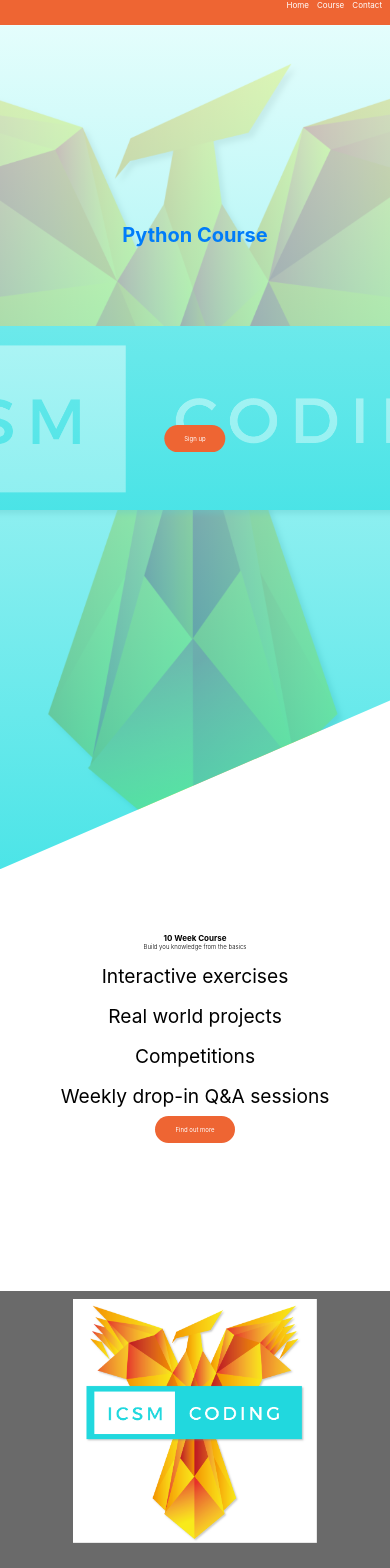
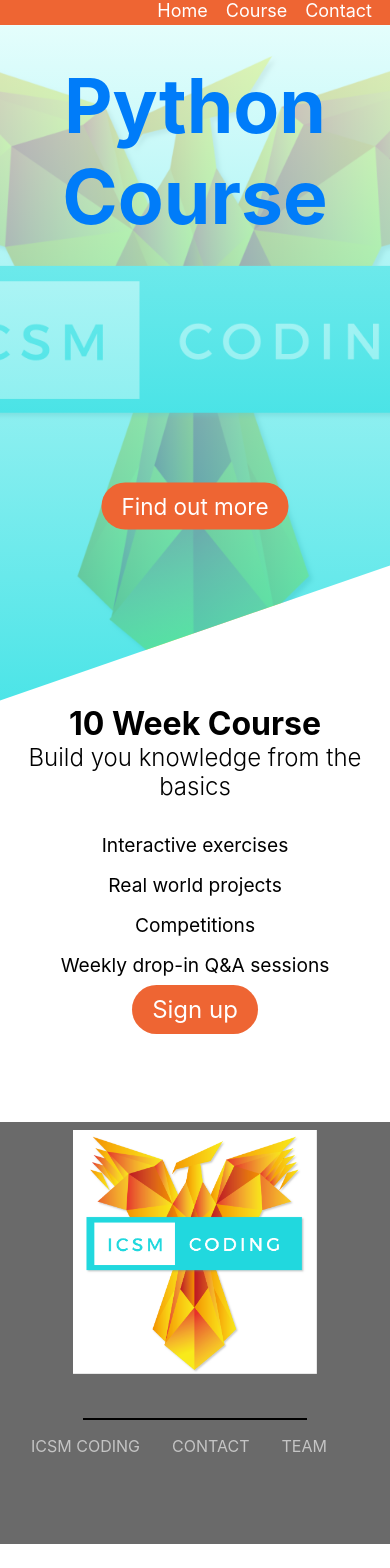
Before and after one commit to charlieblindsay/icsm_web, a React (Create React App) app: page / in a window 390 px wide. Shown: the top 1568 px of the page. After the commit the page ends 1544 px from the top, so only its background shows below. Built offline with nearby package versions, Linux system fonts and the light colour scheme.

Commit message:
more media queries

```diff
--- a/src/react/R_components/CourseButton.js
+++ b/src/react/R_components/CourseButton.js
@@ -12,7 +12,7 @@ function CourseButton(props){
                     <div>
                         <h3 className="tertiary-title">{props.date}</h3>
                         <h2 className="secondary-title margin-small">{props.title}</h2>
-                        <h5>{props.description}</h5>
+                        <h4 className='paragraph'>{props.description}</h4>
                     </div>
                 </div>
             </Link>
--- a/src/react/R_components/CourseButtonGrey.js
+++ b/src/react/R_components/CourseButtonGrey.js
@@ -9,7 +9,7 @@ function CourseButtonGrey(props){
                     <div>
                         <h3 className="tertiary-title">{props.date}</h3>
                         <h2 className="secondary-title margin-small">{props.title}</h2>
-                        <h5>{props.description}</h5>
+                        <h4 className='paragraph'>{props.description}</h4>
                         <h3 className="tertiary-title">Coming soon</h3>
                     </div>
                 </div>
--- a/src/react/pages/HomePage.js
+++ b/src/react/pages/HomePage.js
@@ -10,10 +10,12 @@ const html = (
   <header className='header'>
     <div className='header__text-box'>
     <h1 className="primary-title color-blue">Python Course</h1>
-    <h1 className="secondary-title color-blue margin-big hidden ">
+    <h1 className="secondary-title color-blue hidden ">
       Autumn Term
     </h1>
-      <ButtonPrimary href='/videos/section1' buttonText='Sign up' />
+    </div>
+    <div className="header__text-box__btn">
+      <ButtonPrimary href='/course' buttonText='Find out more' />
     </div>
   </header>
 
@@ -24,7 +26,7 @@ const html = (
         <ul>
           {overviewList}
         </ul>
-        <ButtonPrimary href='/course' buttonText='Find out more' />
+        <ButtonPrimary href='/course' buttonText='Sign up' />
     </div>
   </div>
 
--- a/src/sass/base/_typography.scss
+++ b/src/sass/base/_typography.scss
@@ -17,6 +17,11 @@ base {
 
 .tertiary-title {
   font-size: 1.5em;
+  font-weight: 300;
+}
+
+.paragraph{
+  font-size: 1em;
   font-weight: 300;
 }
 
--- a/src/sass/layout/_footer.scss
+++ b/src/sass/layout/_footer.scss
@@ -9,13 +9,13 @@
     &__list{
       list-style: none;
       left: 50%;
-      transform: translate(-50% 0);
     }
 
     &__item{
       padding-right: 2em;
       padding-top:1em;
       display: inline-block;
+      font-size: 1rem;
 
     }
 
--- a/src/sass/layout/_navbar.scss
+++ b/src/sass/layout/_navbar.scss
@@ -6,12 +6,13 @@
     &__list{
         position: absolute;
         right: 0;
-
     }
 
     &__list-item{
         display: inline-block;
         padding-right: 1em;
+        font-size: 18px;
+
     }
 
     &__list-item a{
--- a/src/sass/pages/_home.scss
+++ b/src/sass/pages/_home.scss
@@ -1,5 +1,5 @@
 .header {
-  height: 100vh;
+  height: 80vh;
   background-image: linear-gradient(
       rgba($color-primary-light, 0.7),
       rgba($color-primary, 0.7)
@@ -13,19 +13,27 @@
 
   &__text-box {
     position: absolute;
-    top: 40%;
+    top: 20%;
     left: 50%;
     text-align: center;
     transform: translate(-50%, -50%);
+    font-size: 15px;
   }
+
+  &__text-box__btn {
+    position: absolute;
+    top: 60%;
+    left: 50%;
+    text-align: center;
+    transform: translate(-50%, -50%);
+    font-size: 15px;
+  }
+
 }
 
 .overview {
-  height: 30vh;
+  height: 40vh;
 
-  @include respond(phone){
-    height: 40vh;
-  }
   position: relative;
   margin-bottom: 10vh;
 
@@ -36,6 +44,7 @@
     left: 50%;
     text-align: center;
     transform: translate(-50%, -50%);
+    font-size: 1rem;
   }
 
   &__item {
```
Also changed, not shown: src/css/main.css (+1 -1 lines).
